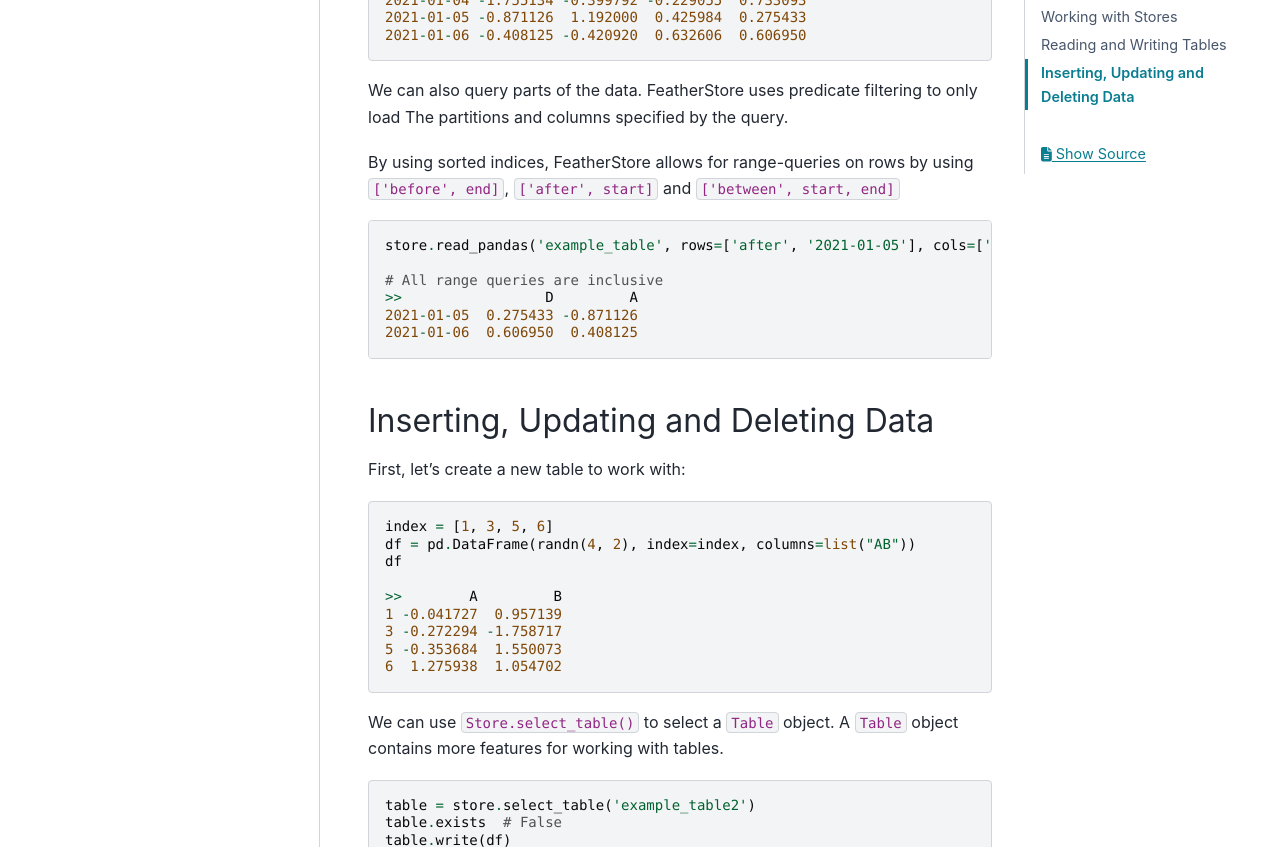
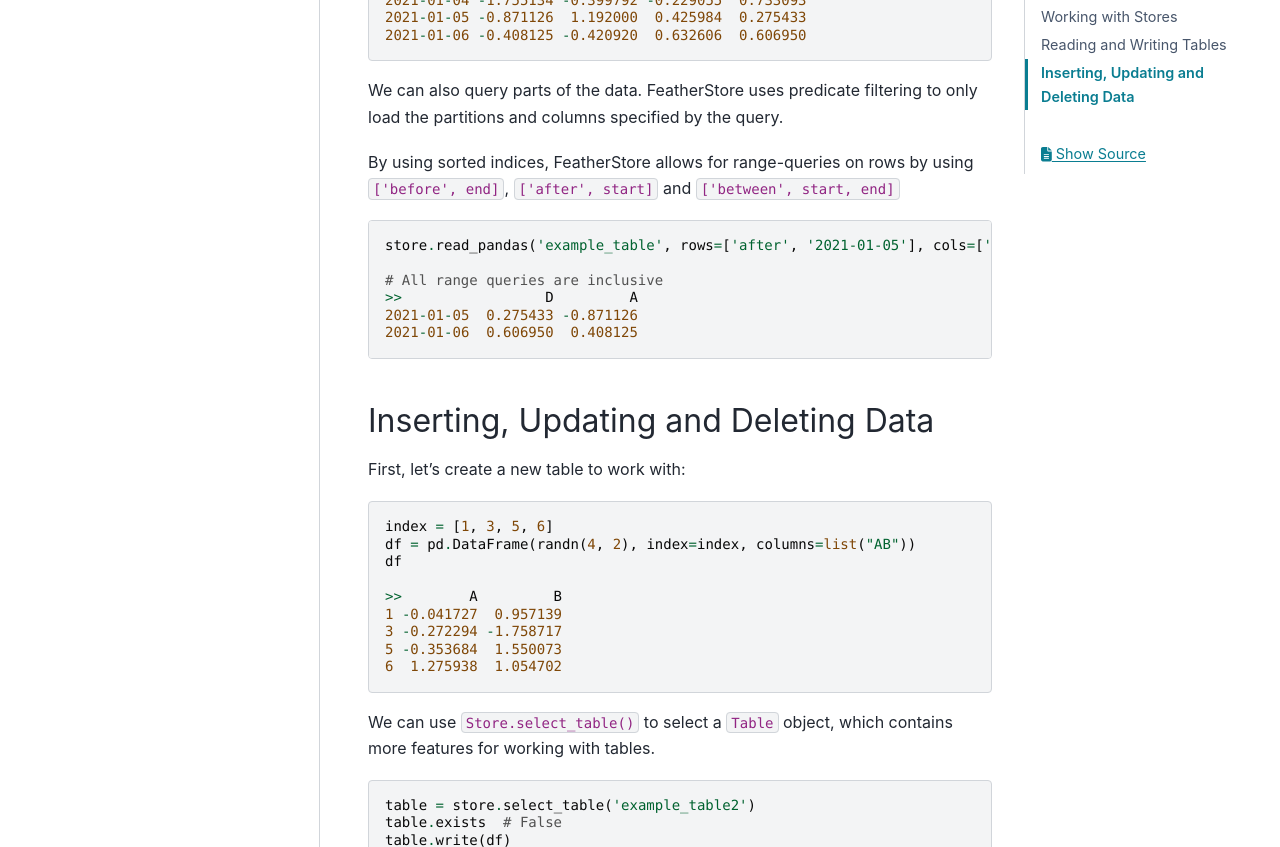
Before and after one commit to hakonmh/featherstore, a Sphinx documentation site: the page built from docs/Quickstart.rst, in a window 1280 px wide and 1400 px high, scrolled down 2386 px. Shown: the part 180-1027 px from the top of the window. Built offline with Sphinx 7.4.7 and the PyData theme 0.15.4, drawn with Linux system fonts in a browser that asks for light colours.

Commit message:
Made fixes for release

```diff
--- a/docs/Quickstart.rst
+++ b/docs/Quickstart.rst
@@ -73,8 +73,8 @@
     2021-01-04 -0.835711 -0.575801 -0.650543 -0.411509
     2021-01-05 -0.649335 -0.830602  1.191749  0.396745
 
-FeatherStore stores the tables as partitioned Feather files. The size of each partition is defined
-by using the ``partition_size`` parameter when writing a table.
+FeatherStore stores the tables as partitioned Feather files. The size of each partition
+is defined by using the ``partition_size`` parameter when writing a table.
 
 .. code-block:: python
 
@@ -84,8 +84,8 @@
 
     >> ['example_table']
 
-The advantage with using partitioned Feather files that you can do different operations without loading
-in the full data.
+The advantage with using partitioned Feather files that you can do different operations
+without loading in the full data.
 
 .. code-block:: python
 
@@ -114,8 +114,8 @@
     2021-01-05 -0.871126  1.192000  0.425984  0.275433
     2021-01-06 -0.408125 -0.420920  0.632606  0.606950
 
-We can also query parts of the data. FeatherStore uses predicate filtering to only load The
-partitions and columns specified by the query.
+We can also query parts of the data. FeatherStore uses predicate filtering to
+only load the partitions and columns specified by the query.
 
 By using sorted indices, FeatherStore allows for range-queries on rows by using
 ``['before', end]``, ``['after', start]`` and ``['between', start, end]``
@@ -145,7 +145,7 @@
     5 -0.353684  1.550073
     6  1.275938  1.054702
 
-We can use ``Store.select_table()`` to select a ``Table`` object. A ``Table`` object contains
+We can use ``Store.select_table()`` to select a ``Table`` object, which contains
 more features for working with tables.
 
 .. code-block:: python
@@ -157,7 +157,8 @@
 
     >> True
 
-One of those features is ``Table.insert()``, which allows for adding extra rows into the table.
+One of those features is ``Table.insert()``, which allows for adding extra rows
+into the table.
 
 .. note::
     FeatherStore does not support adding columns in the current version.
--- a/setup.py
+++ b/setup.py
@@ -7,7 +7,7 @@
 
 setup(
     name='FeatherStore',
-    version='0.0.3',
+    version='0.0.4',
     description='High performance datastore built upon Apache Arrow & Feather',
     long_description=long_description,
     long_description_content_type='text/markdown',
```
Also changed, not shown: CHANGELOG.md (+2 -1 lines), 2 other files.
